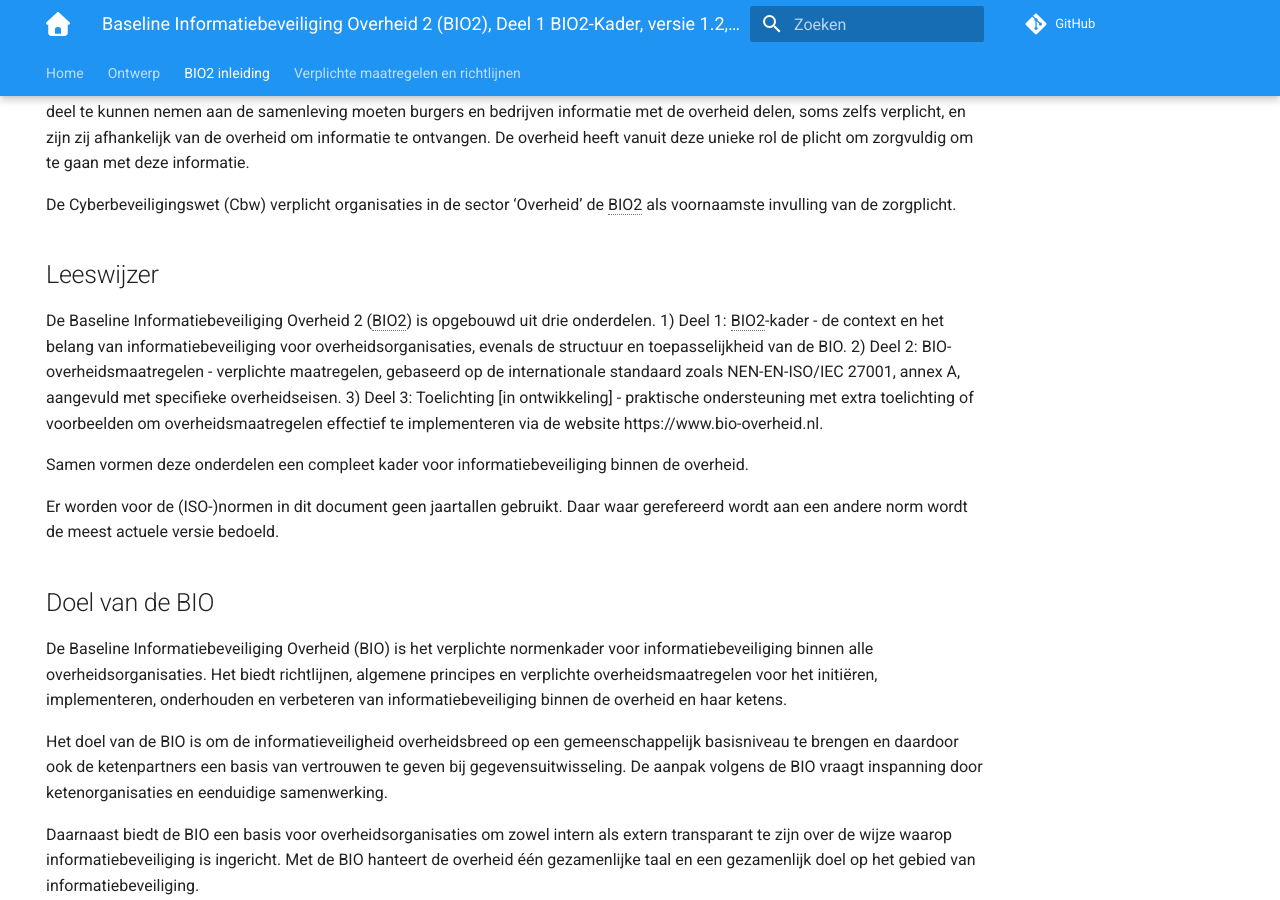
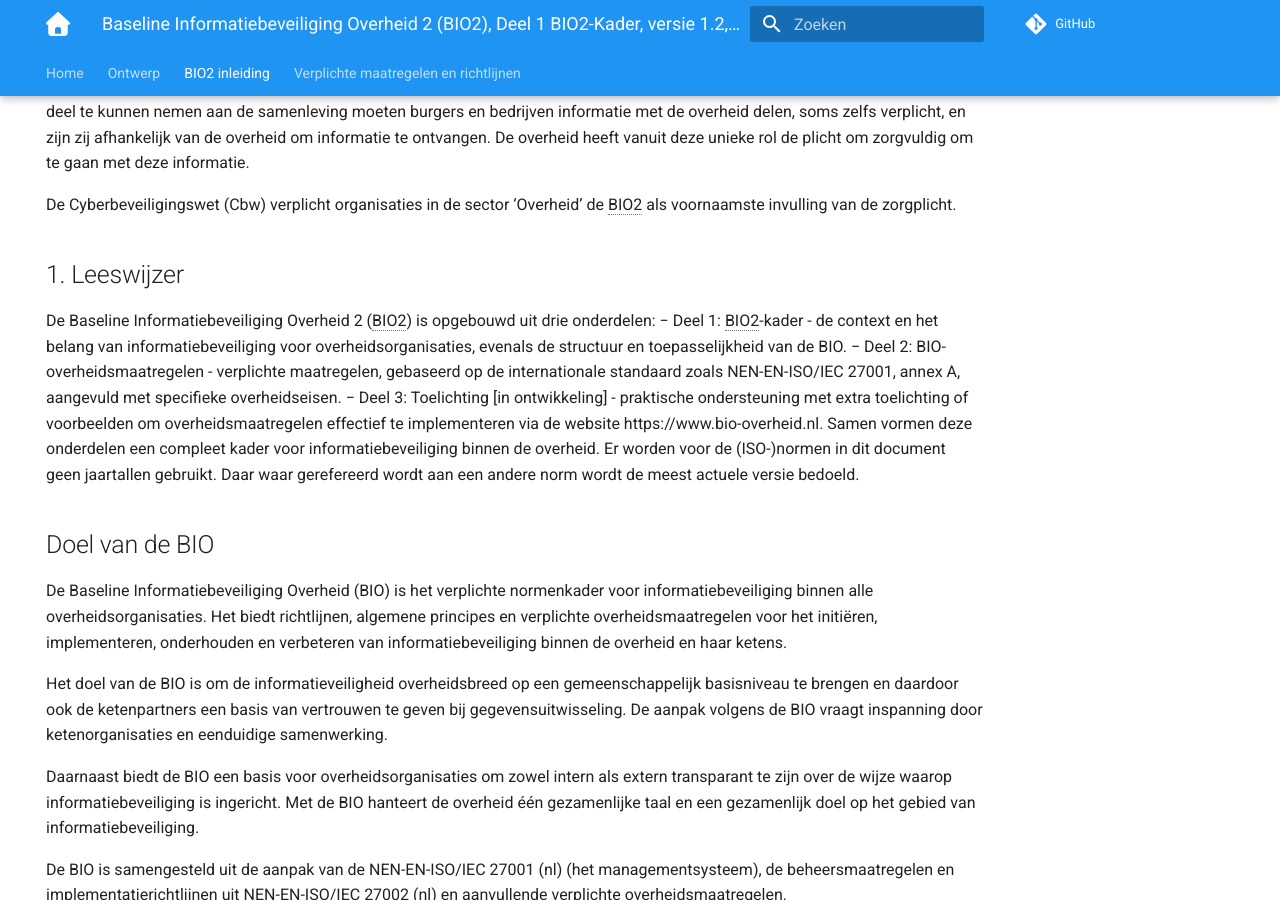
Before and after one commit to MinBZK/Baseline-Informatiebeveiliging-Overheid, an MkDocs documentation site: the page built from docs/inleiding/index.md, in a window 1280 px wide and 900 px high, scrolled down 1327 px. Built offline with MkDocs 1.6.1 and Material for MkDocs 9.7.7, drawn with Linux system fonts in a browser that asks for light colours; comment, search, counter and statistics services are not loaded.

Commit message:
Update index.md
Leeswijzer aangepast.

```diff
--- a/docs/inleiding/index.md
+++ b/docs/inleiding/index.md
@@ -39,15 +39,13 @@ zorgvuldig om te gaan met deze informatie.
 
 De Cyberbeveiligingswet (Cbw) verplicht organisaties in de sector ‘Overheid’ de BIO2 als voornaamste invulling van de zorgplicht.
 
-## Leeswijzer
-De Baseline Informatiebeveiliging Overheid 2 (BIO2) is opgebouwd uit drie onderdelen.
-1) Deel 1: BIO2-kader - de context en het belang van informatiebeveiliging voor overheidsorganisaties, evenals de structuur en toepasselijkheid van de BIO.
-2) Deel 2: BIO-overheidsmaatregelen - verplichte maatregelen, gebaseerd op de internationale standaard zoals NEN-EN-ISO/IEC 27001, annex A, aangevuld met specifieke overheidseisen.
-3) Deel 3: Toelichting [in ontwikkeling] - praktische ondersteuning met extra toelichting of voorbeelden om overheidsmaatregelen effectief te implementeren via de website https://www.bio-overheid.nl.
-
-Samen vormen deze onderdelen een compleet kader voor informatiebeveiliging binnen de overheid.
-
-Er worden voor de (ISO-)normen in dit document geen jaartallen gebruikt. Daar waar gerefereerd wordt aan een andere norm wordt de meest actuele versie bedoeld.
+## 1. Leeswijzer
+De Baseline Informatiebeveiliging Overheid 2 (BIO2) is opgebouwd uit drie onderdelen:
+− Deel 1: BIO2-kader - de context en het belang van informatiebeveiliging voor overheidsorganisaties, evenals de structuur en toepasselijkheid van de BIO.
+− Deel 2: BIO-overheidsmaatregelen - verplichte maatregelen, gebaseerd op de internationale standaard zoals NEN-EN-ISO/IEC 27001, annex A, aangevuld met specifieke overheidseisen.
+− Deel 3: Toelichting [in ontwikkeling] - praktische ondersteuning met extra toelichting of voorbeelden om overheidsmaatregelen effectief te implementeren via de website https://www.bio-overheid.nl.
+Samen vormen deze onderdelen een compleet kader voor informatiebeveiliging binnen de overheid. Er worden voor de (ISO-)normen in dit document geen jaartallen gebruikt.
+Daar waar gerefereerd wordt aan een andere norm wordt de meest actuele versie bedoeld.
 
 ## Doel van de BIO
 
```
